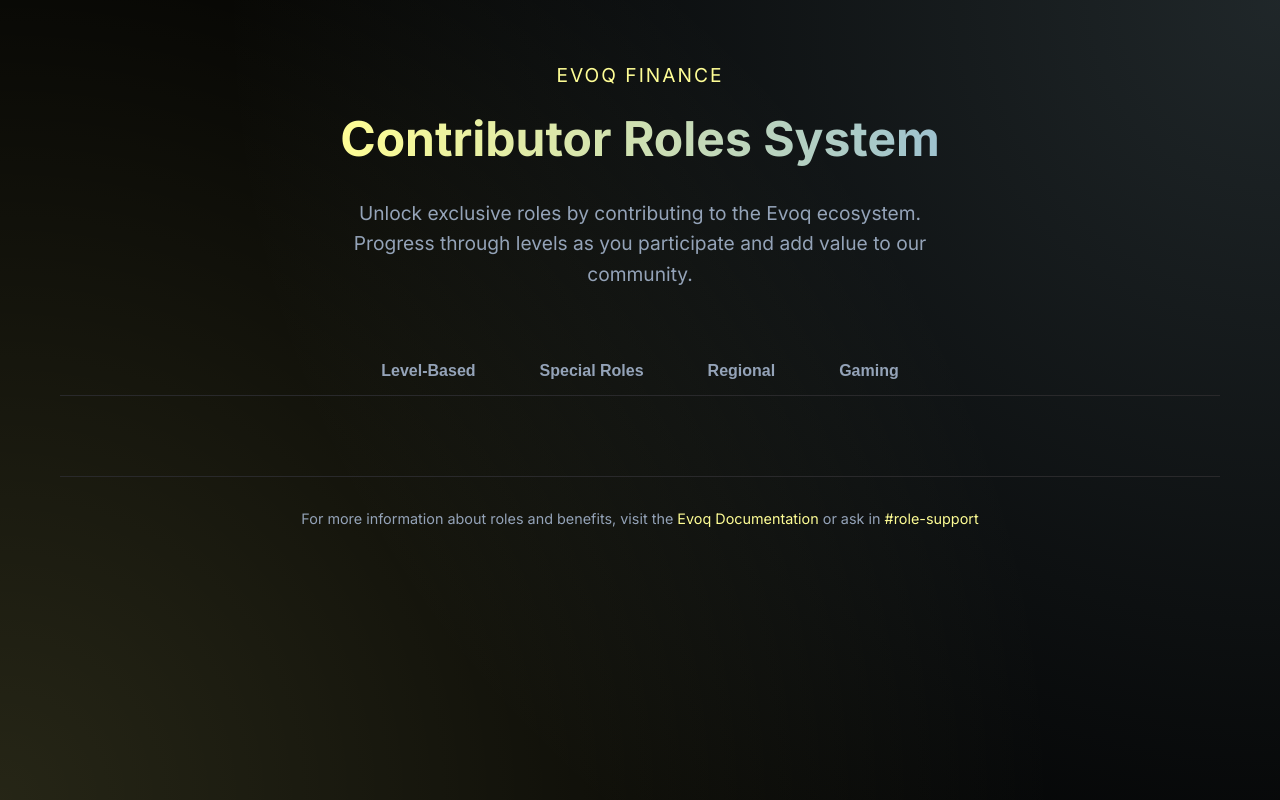
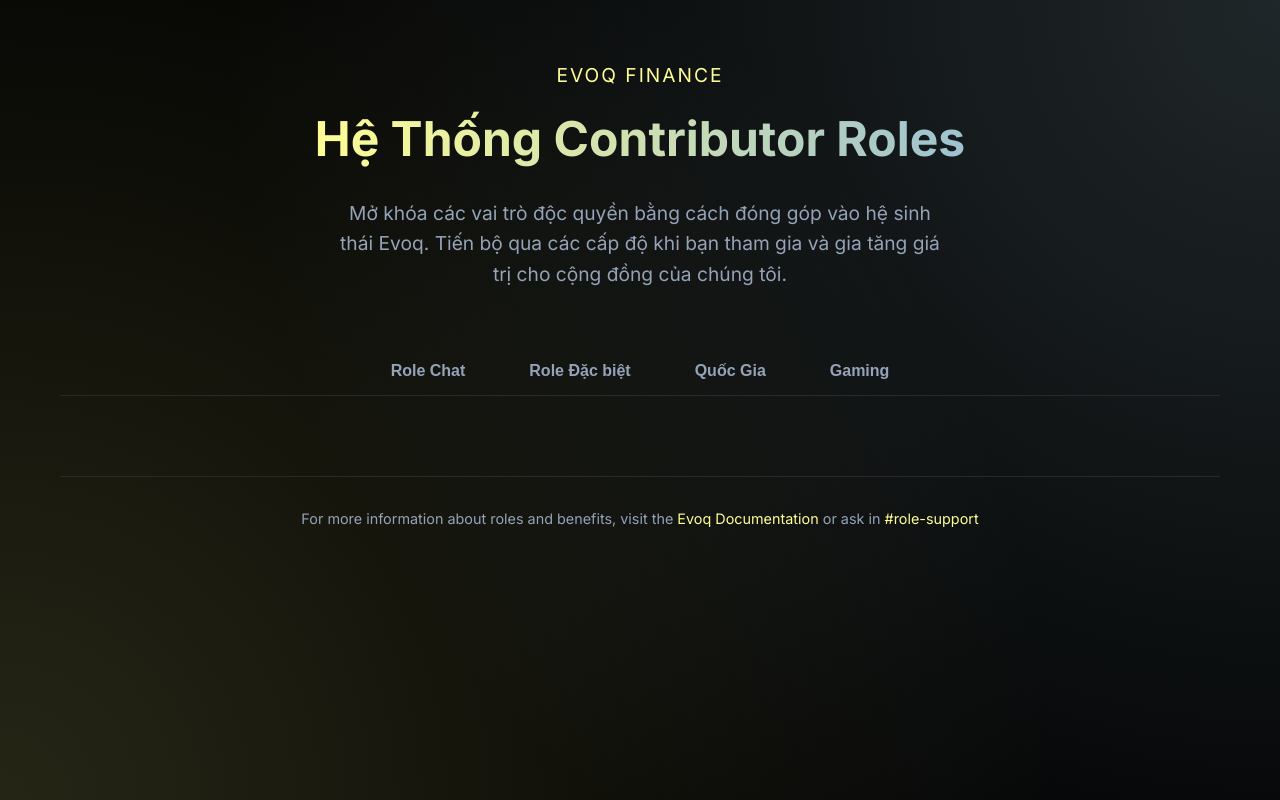
Before and after one commit to minhduc2510dz/minhduc2510dz, a plain HTML site: page index.html in a window 1280 px wide. Drawn offline with Linux system fonts and the light colour scheme.

Commit message:
Update index.html

```diff
--- a/index.html
+++ b/index.html
@@ -291,14 +291,14 @@
   <div class="container">
     <header>
       <div class="logo">Evoq Finance</div>
-      <h1>Contributor Roles System</h1>
-      <p class="subtitle">Unlock exclusive roles by contributing to the Evoq ecosystem. Progress through levels as you participate and add value to our community.</p>
+      <h1>Hệ Thống Contributor Roles</h1>
+      <p class="subtitle">Mở khóa các vai trò độc quyền bằng cách đóng góp vào hệ sinh thái Evoq. Tiến bộ qua các cấp độ khi bạn tham gia và gia tăng giá trị cho cộng đồng của chúng tôi.</p>
     </header>
 
     <div class="tabs">
-      <button class="tab" data-tab="level">Level-Based</button>
-      <button class="tab" data-tab="special">Special Roles</button>
-      <button class="tab" data-tab="regional">Regional</button>
+      <button class="tab" data-tab="level">Role Chat</button>
+      <button class="tab" data-tab="special">Role Đặc biệt</button>
+      <button class="tab" data-tab="regional">Quốc Gia</button>
       <button class="tab" data-tab="gaming">Gaming</button>
     </div>
 
```
